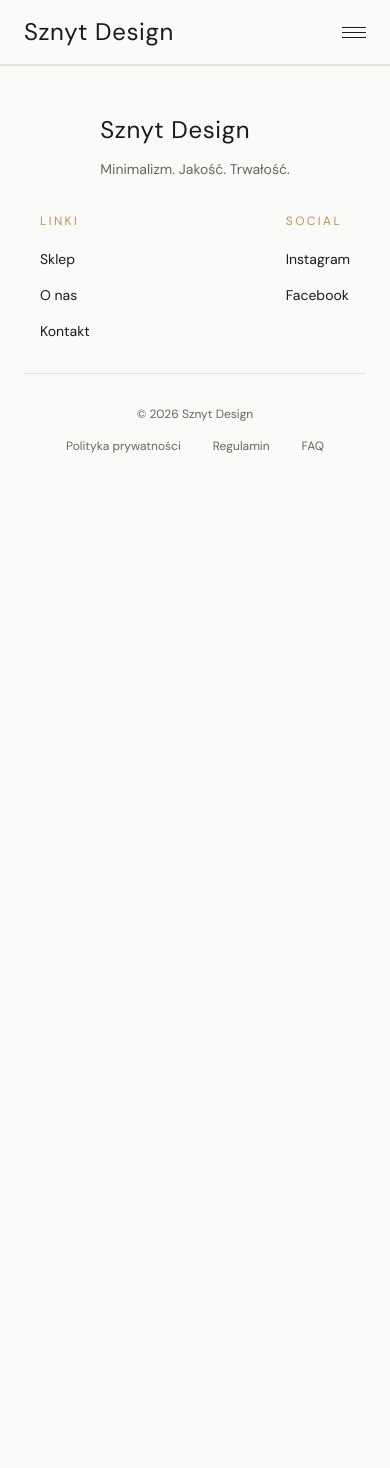
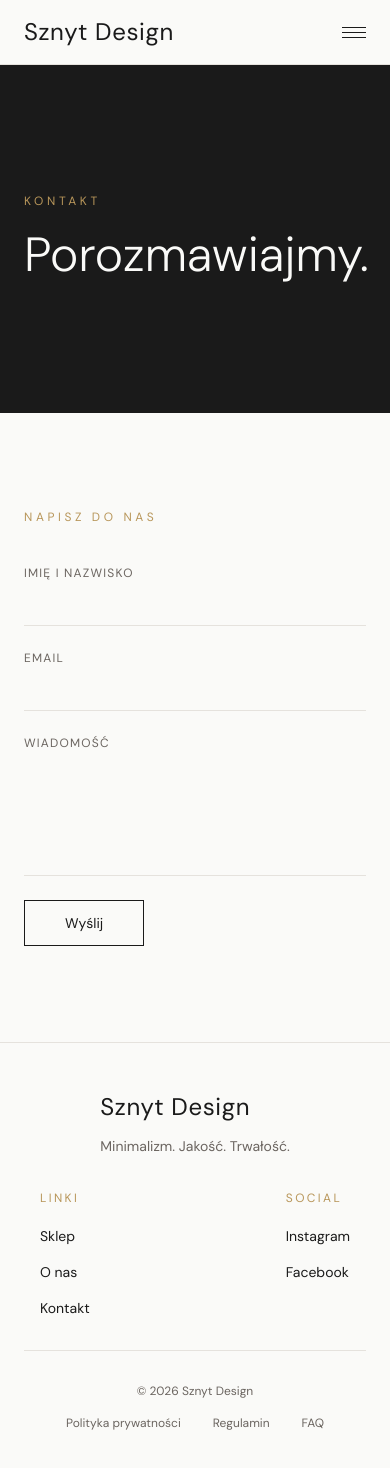
Before and after one commit to adrian-imiolo/shop_sznyt_design, a React (Vite) app: page /kontakt in a window 390 px wide. Shown: the top 1468 px of the page. Before the commit the page ends 844 px from the top, so only its background shows below. Built offline with nearby package versions, Linux system fonts and the light colour scheme.

Commit message:
Add Contact page and update Footer links to use React Router Link

```diff
--- a/src/App.tsx
+++ b/src/App.tsx
@@ -3,6 +3,7 @@ import Navbar from "./components/Navbar";
 import Footer from "./components/Footer";
 import Home from "./pages/Home";
 import About from "./pages/About";
+import Contact from "./pages/Contact";
 
 function App() {
   return (
@@ -11,6 +12,7 @@ function App() {
       <Routes>
         <Route path="/" element={<Home />} />
         <Route path="/o-nas" element={<About />} />
+        <Route path="/kontakt" element={<Contact />} />
       </Routes>
       <Footer />
     </BrowserRouter>
--- a/src/components/Footer.tsx
+++ b/src/components/Footer.tsx
@@ -1,3 +1,5 @@
+import { Link } from "react-router-dom";
+
 function Footer() {
   return (
     <footer className="bg-warm-white border-t border-borders px-6 py-12 md:py-20">
@@ -6,9 +8,12 @@ function Footer() {
         <div className="flex flex-col md:flex-row justify-between gap-8 md:gap-16 mb-8 md:mb-16 items-center md:items-start">
           {/* Brand */}
           <div className="max-w-xs">
-            <a className="font-cormorant text-2xl text-near-black tracking-wide block mb-3">
+            <Link
+              to="/"
+              className="font-cormorant text-2xl text-near-black tracking-wide block mb-3"
+            >
               Sznyt Design
-            </a>
+            </Link>
             <p className="font-dm-sans text-sm text-secondary-text leading-relaxed">
               Minimalizm. Jakość. Trwałość.
             </p>
@@ -20,24 +25,24 @@ function Footer() {
               <p className="font-dm-sans text-xs text-accent tracking-[0.2em] uppercase mb-1">
                 Linki
               </p>
-              <a
-                href="#"
+              <Link
+                to="/sklep"
                 className="font-dm-sans text-sm text-near-black hover:text-accent transition-colors"
               >
                 Sklep
-              </a>
-              <a
-                href="#"
+              </Link>
+              <Link
+                to="/o-nas"
                 className="font-dm-sans text-sm text-near-black hover:text-accent transition-colors"
               >
                 O nas
-              </a>
-              <a
-                href="#"
+              </Link>
+              <Link
+                to="/kontakt"
                 className="font-dm-sans text-sm text-near-black hover:text-accent transition-colors"
               >
                 Kontakt
-              </a>
+              </Link>
             </div>
             <div className="flex flex-col gap-4">
               <p className="font-dm-sans text-xs text-accent tracking-[0.2em] uppercase mb-1">
--- /dev/null
+++ b/src/pages/Contact.tsx
@@ -0,0 +1,83 @@
+import { useState } from "react";
+
+function Contact() {
+  const [name, setName] = useState("");
+  const [email, setEmail] = useState("");
+  const [message, setMessage] = useState("");
+
+  function handleSubmit(e: React.FormEvent) {
+    e.preventDefault();
+    console.log({ name, email, message });
+  }
+
+  return (
+    <main>
+      {/* Hero header */}
+      <section className="bg-near-black px-6 py-32 flex items-end">
+        <div className="max-w-6xl mx-auto w-full">
+          <p className="font-dm-sans text-xs text-accent tracking-[0.3em] uppercase mb-4">
+            Kontakt
+          </p>
+          <h1 className="font-cormorant text-5xl md:text-7xl text-warm-white font-light leading-tight">
+            Porozmawiajmy.
+          </h1>
+        </div>
+      </section>
+
+      {/* Form section */}
+      <section className="bg-warm-white px-6 py-24">
+        <div className="max-w-xl mx-auto">
+          <p className="font-dm-sans text-xs text-accent tracking-[0.3em] uppercase mb-10">
+            Napisz do nas
+          </p>
+          <form onSubmit={handleSubmit} className="flex flex-col gap-6">
+            <div className="flex flex-col gap-2">
+              <label className="font-dm-sans text-xs text-secondary-text tracking-widest uppercase">
+                Imię i nazwisko
+              </label>
+              <input
+                type="text"
+                value={name}
+                onChange={(e) => setName(e.target.value)}
+                className="font-dm-sans text-sm text-near-black bg-transparent border-b border-borders py-2 outline-none focus:border-near-black transition-colors"
+              />
+            </div>
+
+            <div className="flex flex-col gap-2">
+              <label className="font-dm-sans text-xs text-secondary-text tracking-widest uppercase">
+                Email
+              </label>
+              <input
+                type="email"
+                value={email}
+                onChange={(e) => setEmail(e.target.value)}
+                className="font-dm-sans text-sm text-near-black bg-transparent border-b border-borders py-2 outline-none focus:border-near-black transition-colors"
+              />
+            </div>
+
+            <div className="flex flex-col gap-2">
+              <label className="font-dm-sans text-xs text-secondary-text tracking-widest uppercase">
+                Wiadomość
+              </label>
+              <textarea
+                rows={5}
+                value={message}
+                onChange={(e) => setMessage(e.target.value)}
+                className="font-dm-sans text-sm text-near-black bg-transparent border-b border-borders py-2 outline-none focus:border-near-black transition-colors resize-none"
+              />
+            </div>
+
+            <button
+              type="submit"
+              className="self-start font-dm-sans text-sm text-near-black border border-near-black px-10 py-3 hover:bg-near-black hover:text-warm-white transition-colors duration-300"
+            >
+              Wyślij
+            </button>
+          </form>
+        </div>
+      </section>
+    </main>
+  );
+}
+
+export default Contact;
```
